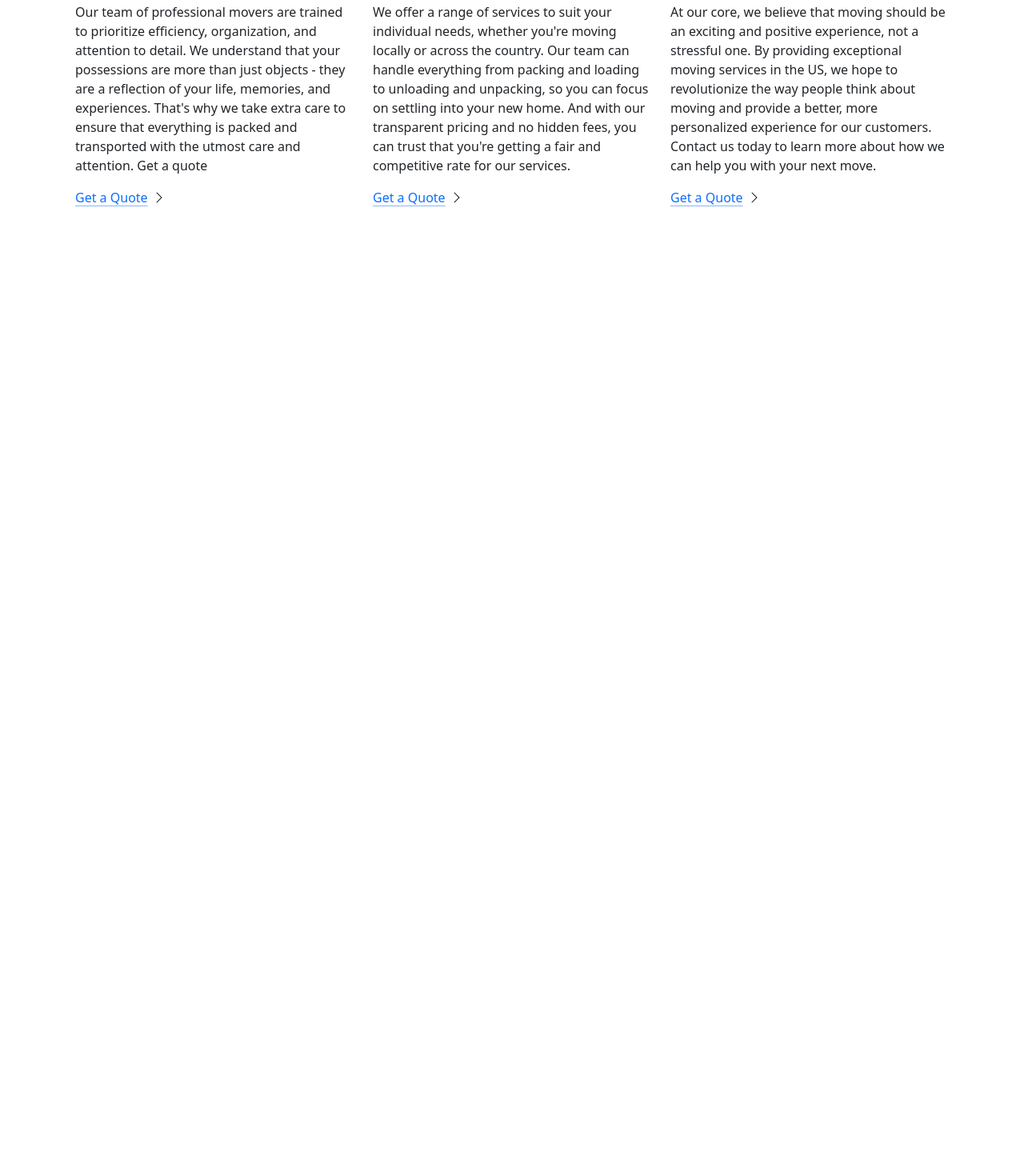
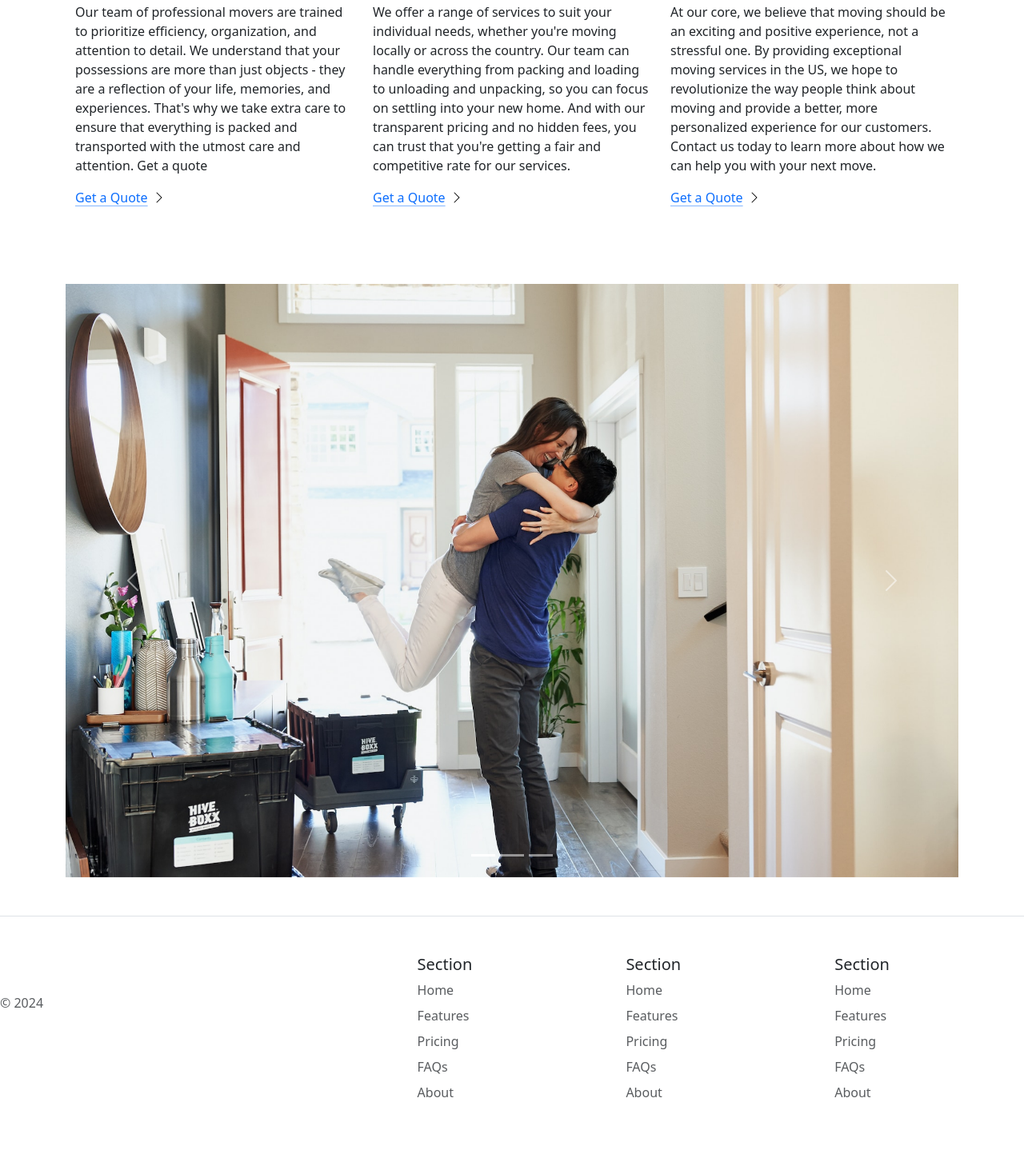
Before and after one commit to libbybutler/Studies, a plain HTML site: page Lesson Learning - Udemy/11.2 Bootstrap Components/index.html in a window 1280 px wide. Shown: the part 1063-2516 px from the top of the page at 80% size. Before the commit the page ends 1418 px from the top, so only its background shows below. Drawn offline with nearby package versions, Linux system fonts and the light colour scheme.

Commit message:
Website creation

```diff
--- a/Lesson Learning - Udemy/11.2 Bootstrap Components/index.html
+++ b/Lesson Learning - Udemy/11.2 Bootstrap Components/index.html
@@ -25,6 +25,8 @@
   </head>
 
   <body>
+    <!-- Navigation -->
+
     <nav class="navbar navbar-expand-lg bg-body-tertiary">
       <div class="container-fluid">
         <a class="navbar-brand"
@@ -81,6 +83,8 @@
         </div>
       </div>
     </nav>
+
+    <!-- features section  -->
 
     <div class="px-4 pt-5 my-5 text-center border-bottom">
       <h1 class="display-4 fw-bold text-body-emphasis">Move With Joy</h1>
@@ -184,5 +188,143 @@
         </div>
       </div>
     </div>
+
+    <!-- Slide image section -->
+    <div class="container">
+      <div id="carouselExampleIndicators" class="carousel slide">
+        <div class="carousel-indicators">
+          <button
+            type="button"
+            data-bs-target="#carouselExampleIndicators"
+            data-bs-slide-to="0"
+            class="active"
+            aria-current="true"
+            aria-label="Slide 1"
+          ></button>
+          <button
+            type="button"
+            data-bs-target="#carouselExampleIndicators"
+            data-bs-slide-to="1"
+            aria-label="Slide 2"
+          ></button>
+          <button
+            type="button"
+            data-bs-target="#carouselExampleIndicators"
+            data-bs-slide-to="2"
+            aria-label="Slide 3"
+          ></button>
+        </div>
+        <div class="carousel-inner">
+          <div class="carousel-item active">
+            <img src="./couple.jpg" class="d-block w-100" alt="couple" />
+          </div>
+          <div class="carousel-item">
+            <img src="./dog.jpg" class="d-block w-100" alt="dog in box" />
+          </div>
+          <div class="carousel-item">
+            <img src="./family.jpg" class="d-block w-100" alt="family image" />
+          </div>
+        </div>
+        <button
+          class="carousel-control-prev"
+          type="button"
+          data-bs-target="#carouselExampleIndicators"
+          data-bs-slide="prev"
+        >
+          <span class="carousel-control-prev-icon" aria-hidden="true"></span>
+          <span class="visually-hidden">Previous</span>
+        </button>
+        <button
+          class="carousel-control-next"
+          type="button"
+          data-bs-target="#carouselExampleIndicators"
+          data-bs-slide="next"
+        >
+          <span class="carousel-control-next-icon" aria-hidden="true"></span>
+          <span class="visually-hidden">Next</span>
+        </button>
+      </div>
+    </div>
+
+    <footer
+      class="row row-cols-1 row-cols-sm-2 row-cols-md-5 py-5 my-5 border-top"
+    >
+      <div class="col mb-3">
+        <a
+          href="/"
+          class="d-flex align-items-center mb-3 link-body-emphasis text-decoration-none"
+        >
+          <svg class="bi me-2" width="40" height="32">
+            <use xlink:href="#bootstrap"></use>
+          </svg>
+        </a>
+        <p class="text-body-secondary">© 2024</p>
+      </div>
+
+      <div class="col mb-3"></div>
+
+      <div class="col mb-3">
+        <h5>Section</h5>
+        <ul class="nav flex-column">
+          <li class="nav-item mb-2">
+            <a href="#" class="nav-link p-0 text-body-secondary">Home</a>
+          </li>
+          <li class="nav-item mb-2">
+            <a href="#" class="nav-link p-0 text-body-secondary">Features</a>
+          </li>
+          <li class="nav-item mb-2">
+            <a href="#" class="nav-link p-0 text-body-secondary">Pricing</a>
+          </li>
+          <li class="nav-item mb-2">
+            <a href="#" class="nav-link p-0 text-body-secondary">FAQs</a>
+          </li>
+          <li class="nav-item mb-2">
+            <a href="#" class="nav-link p-0 text-body-secondary">About</a>
+          </li>
+        </ul>
+      </div>
+
+      <div class="col mb-3">
+        <h5>Section</h5>
+        <ul class="nav flex-column">
+          <li class="nav-item mb-2">
+            <a href="#" class="nav-link p-0 text-body-secondary">Home</a>
+          </li>
+          <li class="nav-item mb-2">
+            <a href="#" class="nav-link p-0 text-body-secondary">Features</a>
+          </li>
+          <li class="nav-item mb-2">
+            <a href="#" class="nav-link p-0 text-body-secondary">Pricing</a>
+          </li>
+          <li class="nav-item mb-2">
+            <a href="#" class="nav-link p-0 text-body-secondary">FAQs</a>
+          </li>
+          <li class="nav-item mb-2">
+            <a href="#" class="nav-link p-0 text-body-secondary">About</a>
+          </li>
+        </ul>
+      </div>
+
+      <div class="col mb-3">
+        <h5>Section</h5>
+        <ul class="nav flex-column">
+          <li class="nav-item mb-2">
+            <a href="#" class="nav-link p-0 text-body-secondary">Home</a>
+          </li>
+          <li class="nav-item mb-2">
+            <a href="#" class="nav-link p-0 text-body-secondary">Features</a>
+          </li>
+          <li class="nav-item mb-2">
+            <a href="#" class="nav-link p-0 text-body-secondary">Pricing</a>
+          </li>
+          <li class="nav-item mb-2">
+            <a href="#" class="nav-link p-0 text-body-secondary">FAQs</a>
+          </li>
+          <li class="nav-item mb-2">
+            <a href="#" class="nav-link p-0 text-body-secondary">About</a>
+          </li>
+        </ul>
+      </div>
+    </footer>
   </body>
 </html>
```
